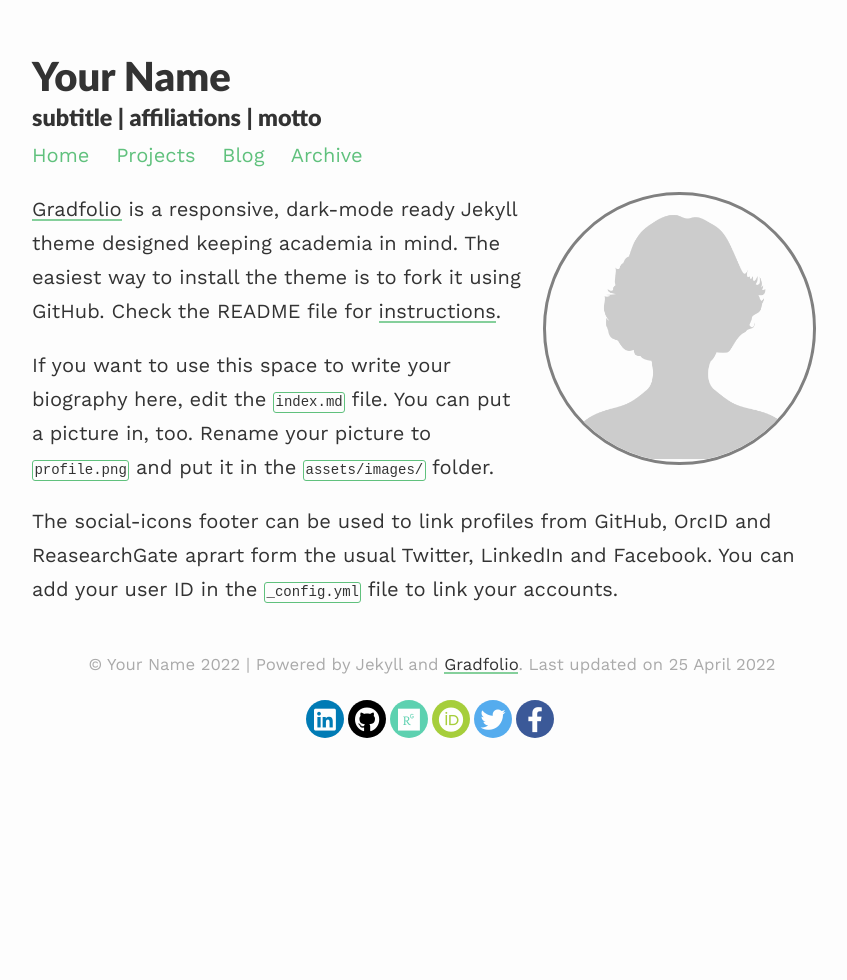
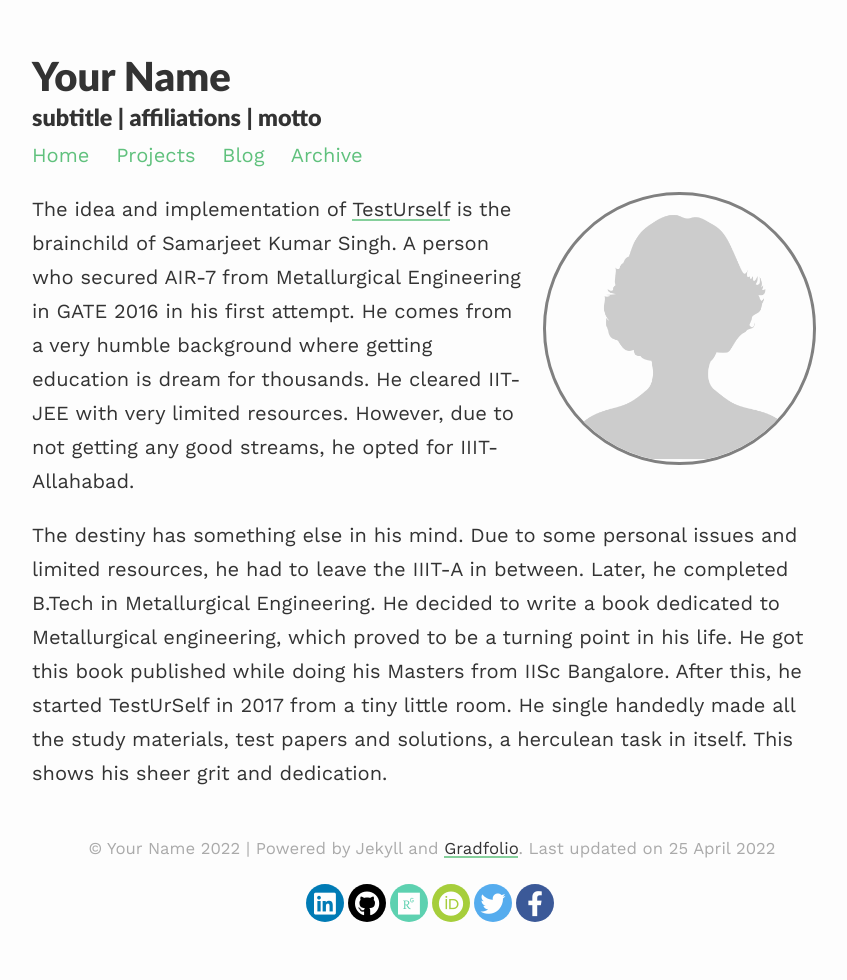
Before and after one commit to Samarjeetkumarsingh/website, a Jekyll site: the page built from index.md, in a window 1280 px wide. Shown: the whole page, without its empty margins (208-1055 px from the left). Built offline with Jekyll 4.4.1, drawn with Linux system fonts in a browser that asks for light colours; nearby versions of some CDN libraries.

Commit message:
Update index.md

```diff
--- a/index.md
+++ b/index.md
@@ -7,8 +7,6 @@ profile:
 published: true
 ---
 
-[Gradfolio](https://github.com/jitinnair1/gradfolio){:target="_blank"} is a responsive, dark-mode ready Jekyll theme designed keeping academia in mind. The easiest way to install the theme is to fork it using GitHub. Check the README file for [instructions](https://github.com/jitinnair1/gradfolio#installation){:target="_blank"}.
+The idea and implementation of [TestUrself](https://www.testurself.in){:target="_blank"} is the brainchild of Samarjeet Kumar Singh. A person who secured AIR-7 from Metallurgical Engineering in GATE 2016 in his first attempt. He comes from a very humble background where getting education is dream for thousands. He cleared IIT-JEE with very limited resources. However, due to not getting any good streams, he opted for IIIT-Allahabad.
 
-If you want to use this space to write your biography here, edit the `index.md` file. You can put a picture in, too. Rename your picture to `profile.png` and put it in the `assets/images/` folder.
-
-The social-icons footer can be used to link profiles from GitHub, OrcID and ReasearchGate aprart form the usual Twitter, LinkedIn and Facebook. You can add your user ID in the `_config.yml` file to link your accounts.
+The destiny has something else in his mind. Due to some personal issues and limited resources, he had to leave the IIIT-A in between. Later, he completed B.Tech in Metallurgical Engineering. He decided to write a book dedicated to Metallurgical engineering, which proved to be a turning point in his life. He got this book published while doing his Masters from IISc Bangalore. After this, he started TestUrSelf in 2017 from a tiny little room. He single handedly made all the study materials, test papers and solutions, a herculean task in itself. This shows his sheer grit and dedication.
```
